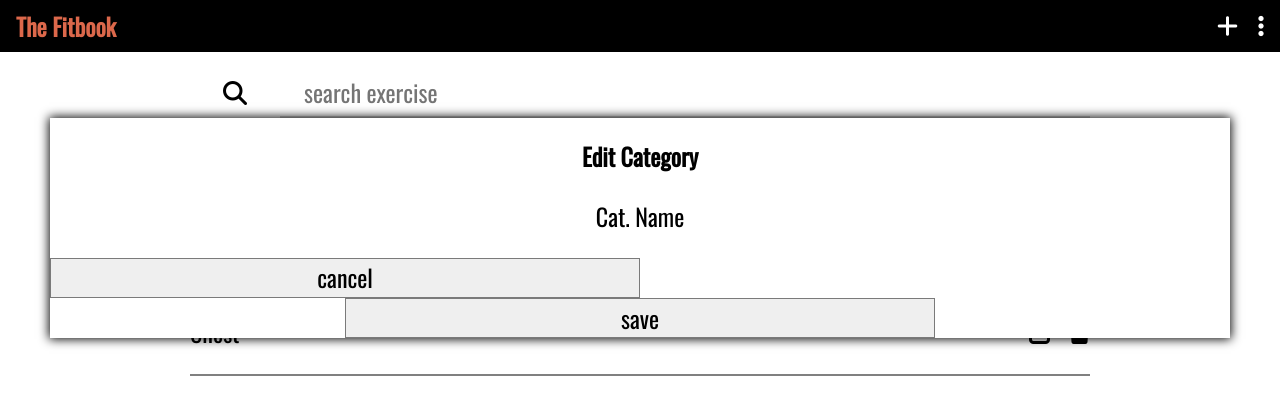
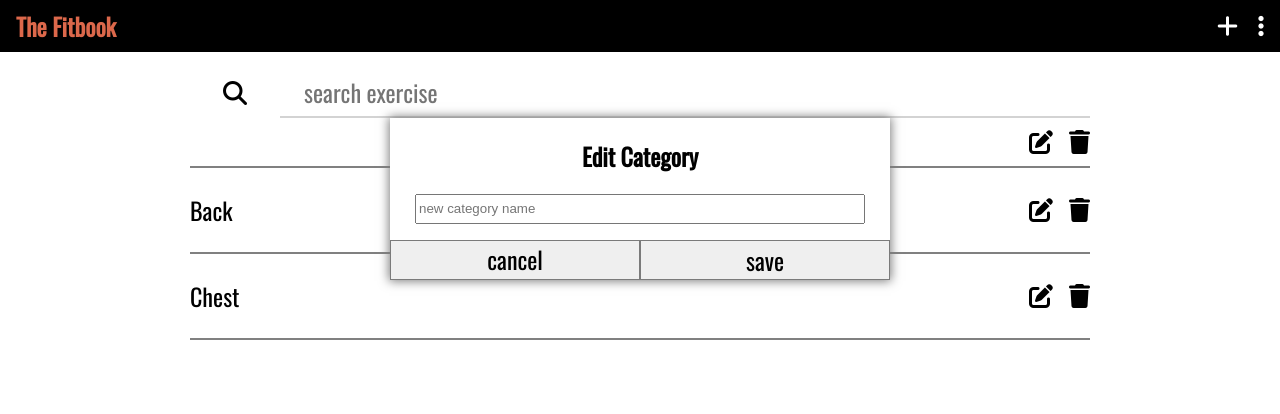
Before and after one commit to GabrielJDavila/fitnessjournal, a React (Vite) app in the folder fitnessjournal/: page /AllCategories in a window 1280 px wide. Both pictures are taken after a click on the icon 1041 px from the left and 160 px from the top of the page. Shown: the top 414 px of the page. Built offline with nearby package versions, Linux system fonts and the light colour scheme.

Commit message:
Update to Index.css

```diff
--- a/fitnessjournal/src/index.css
+++ b/fitnessjournal/src/index.css
@@ -214,6 +214,26 @@ header {
   color: rgb(220, 104, 75);
 }
 
+/* AllCategories.jsx Modals */
+
+.edit-modal,
+.confirm-delete-modal {
+  max-width: 500px;
+  margin: 0 auto;
+  box-shadow: 0 0 10px 1px rgb(122, 122, 122);
+}
+
+.edit-cat-input {
+  height: 30px;
+  width: 90%;
+  margin: 0 auto 1rem;
+}
+
+.edit-modal-btns-container,
+.confirm-delete-modal-btns-container {
+  display: flex;
+}
+
 /*=================== NewEx.jsx styles ====================*/
 
 .add-ex-form {
--- a/fitnessjournal/src/pages/AllCategories.jsx
+++ b/fitnessjournal/src/pages/AllCategories.jsx
@@ -3,6 +3,13 @@ import { useState } from "react"
 export default function AllCategories() {
     const [toggleEditModal, setToggleEditModal] = useState(false)
     const [openConfirmDeleteModal, setOpenConfirmDeleteModal] = useState(false)
+    const [editCategoryTitle, setEditCategoryTitle] = useState({
+        title: ""
+    })
+    const [title, setTitle] = useState({
+        title: ""
+    })
+    console.log(editCategoryTitle.title)
 
     function toggleDelete() {
         setOpenConfirmDeleteModal(prev => !prev)
@@ -12,28 +19,48 @@ export default function AllCategories() {
         setToggleEditModal(prev => !prev)
     }
 
+    function handleChange(name, value) {
+        setEditCategoryTitle(prev => ({
+            ...prev,
+            [name]: value
+        }))
+    }
+
+    function handleSubmit() {
+
+    }
+
     const modalStyles = {
         position: "absolute",
         right: "50px",
         left: "50px",
-        background: "white",
-        boxShadow: "0 0 10px 1px black"
+        background: "white"
     }
 
     const editModal =
-        <div className="edit-modal" style={modalStyles}>
+        <form className="edit-modal" style={modalStyles}>
             <h2>Edit Category</h2>
-            <p>Cat. Name</p>
-            <p onClick={toggleEdit} className="cancel-btn">cancel</p>
-            <button className="confirm-btn">save</button>
-        </div>
+            <input
+                name="title"
+                onChange={e => handleChange(e.target.name, e.target.value)}
+                value={editCategoryTitle.title}
+                className="edit-cat-input"
+                placeholder="new category name"
+            />
+            <div className="edit-modal-btns-container">
+                <p onClick={toggleEdit} className="cancel-btn">cancel</p>
+                <button className="confirm-btn">save</button>
+            </div>
+        </form>
 
     const confirmDeleteModal =
         <div className="confirm-delete-modal" style={modalStyles}>
             <h2>Delete Category</h2>
             <p>Are you sure you want to delete Cat. Name?</p>
-            <p onClick={toggleDelete} className="cancel-btn">cancel</p>
-            <button className="confirm-btn">delete</button>
+            <div className="confirm-delete-modal-btns-container">
+                <p onClick={toggleDelete} className="cancel-btn">cancel</p>
+                <button className="confirm-btn">delete</button>
+            </div>
         </div>
 
     return (
@@ -48,7 +75,7 @@ export default function AllCategories() {
             </form>
             {toggleEditModal && editModal}
             {openConfirmDeleteModal && confirmDeleteModal}
-            <Category name={"Legs"} toggleEdit={toggleEdit} toggleDelete={toggleDelete}/>
+            <Category name={editCategoryTitle.title} toggleEdit={toggleEdit} toggleDelete={toggleDelete}/>
             <Category name={"Back"} toggleEdit={toggleEdit} toggleDelete={toggleDelete}/>
             <Category name={"Chest"} toggleEdit={toggleEdit} toggleDelete={toggleDelete}/>
         </div>
```
